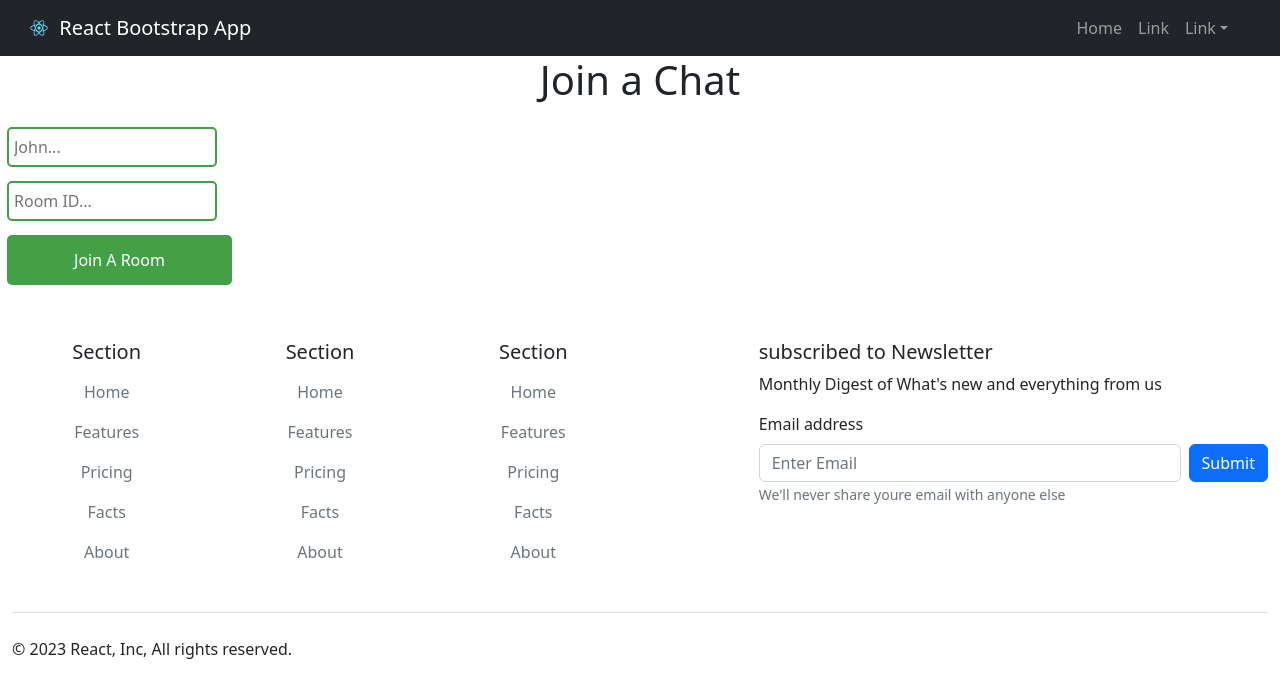
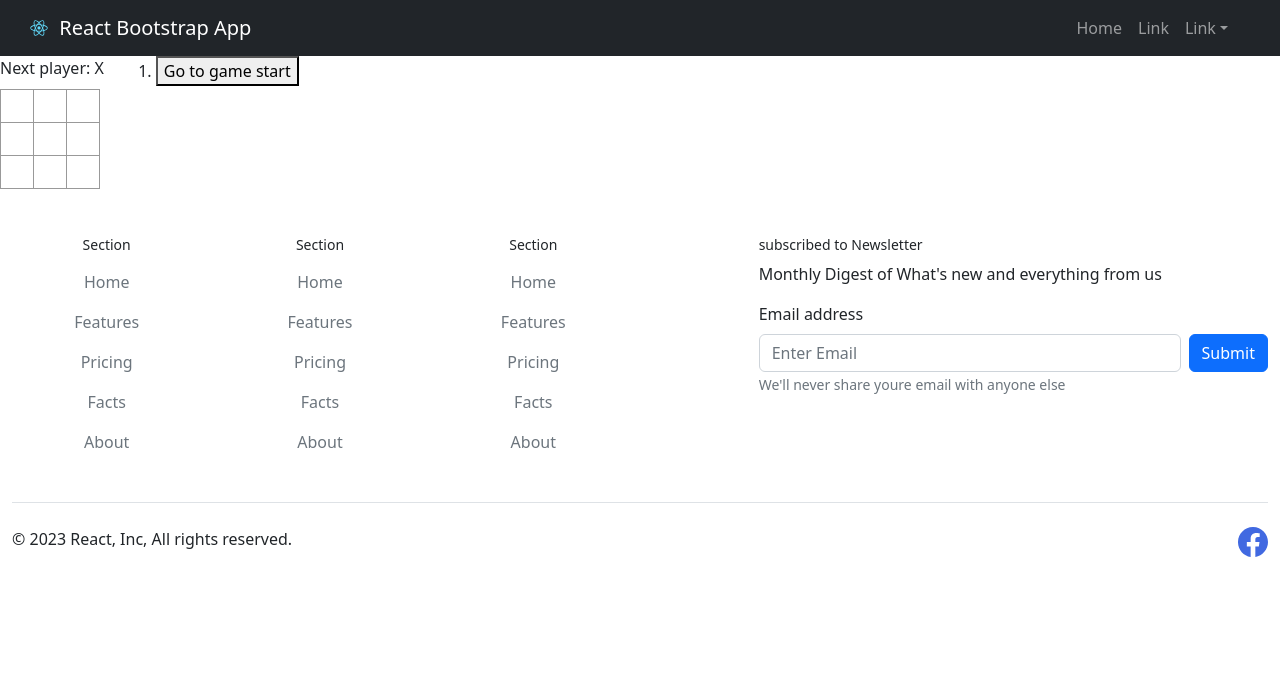
Before and after one commit to jozhuare99/boilerplate_M_E_R_N, a React (Create React App) app in the folder client/: page / in a window 1280 px wide. Shown: the top 698 px of the page. Built offline with nearby package versions, Linux system fonts and the light colour scheme; no server answers.

Commit message:
games tic tac toe

```diff
--- a/client/package.json
+++ b/client/package.json
@@ -9,6 +9,7 @@
     "bootstrap": "^5.2.3",
     "react": "^18.2.0",
     "react-bootstrap": "^2.7.0",
+    "react-bootstrap-icons": "^1.10.2",
     "react-dom": "^18.2.0",
     "react-router-bootstrap": "^0.26.2",
     "react-scripts": "5.0.1",
--- a/client/src/App.js
+++ b/client/src/App.js
@@ -1,26 +1,28 @@
 import './App.css';
 import Header from './Header/Header.jsx';
+import TicTacToe from './Pages/TicTacToe.jsx';
 import Chat  from './Chat.js';
 import Footer from './Footer/Index';
 import io from 'socket.io-client'
 import { useState } from 'react';
 
-const socket = io.connect("http://localhost:3001")
+// const socket = io.connect("http://localhost:3001")
 
 function App() {
-  const [username, setUsername] = useState("")
-  const [room, setRoom] = useState("")
-  const [showChat, setShowChat] = useState(false)
-  const joinRoom = ()=>{
-    if(username !== "" && room !== ""){
-      socket.emit("join_room", room)
-      setShowChat(true)
-    }
-  }
+  // const [username, setUsername] = useState("")
+  // const [room, setRoom] = useState("")
+  // const [showChat, setShowChat] = useState(false)
+  // const joinRoom = ()=>{
+  //   if(username !== "" && room !== ""){
+  //     socket.emit("join_room", room)
+  //     setShowChat(true)
+  //   }
+  // }
   return (
     <div className="App">
       <Header />
-     {!showChat ? (
+      <TicTacToe />
+     {/* {!showChat ? (
       <div className='joinChatContainer'>
         <h3> Join a Chat</h3>
         <input type="text" placeholder='John...' onChange={(event)=>{setUsername(event.target.value)}}></input>
@@ -29,7 +31,7 @@
       </div>
      ): (
       <Chat socket={socket} username={username} room={room}/>
-     )}
+     )} */}
      <Footer />
     </div>
   );
--- a/client/src/Footer/Index.jsx
+++ b/client/src/Footer/Index.jsx
@@ -1,9 +1,11 @@
 import React, {useState} from 'react'
 import logo from '../logo.svg'
 import { Container, Row, Col, Nav, Form, Button} from 'react-bootstrap'
+import * as Icon from 'react-bootstrap-icons';
+
+const ThisYear = new Date().getFullYear();
 
 export default function Index() {
-    const ThisYear = useState(new Date(Date.now()).getFullYear())
   return (
    <footer className='pt-5'>
     <Container fluid>
@@ -87,7 +89,7 @@
     <div className='d-flex flex-column flex-sm-row justify-content-between py-4 my-4 border-top'>
         <p className="">&copy; {ThisYear} React, Inc, All rights reserved.</p>
         <ul className='list-unstyled d-flex'>
-            <li className=''></li>
+            <li><Icon.Facebook size={30} title='fb' color='royalblue' /></li>
         </ul>
     </div>
     </Container>
--- /dev/null
+++ b/client/src/Pages/TicTacToe.jsx
@@ -0,0 +1,111 @@
+import '../Styles/tictactoe.css';
+import { useState } from 'react';
+function Square({value, onSquareClick}){
+    return(
+        <button className='square' onClick={onSquareClick}>
+            {value}
+        </button>
+    )
+}
+ function Board({xIsNext, squares, onPlay}){
+     function handleClick(i){
+        if(calculateWinner(squares) || squares[i]){
+            return;
+        }
+        const nextSquares = squares.slice();
+        if(xIsNext){
+            nextSquares[i] = 'X';
+        } else {
+            nextSquares[i] = 'O';
+        }
+        onPlay(nextSquares);
+    }
+    const winner  = calculateWinner(squares);
+    let status;
+    if(winner){
+        status = 'Winner: ' + winner;
+    } else {
+        status = 'Next player: '+ (xIsNext ? 'X' :  'O');
+    }
+    return(
+        <div>
+            <div className='status'>{status}</div>
+            <div className='board-row'>
+                <Square value={squares[0]} onSquareClick={()=> handleClick(0)} />
+                <Square value={squares[1]} onSquareClick={()=> handleClick(1)} />
+                <Square value={squares[2]} onSquareClick={()=> handleClick(2)} />
+            </div>
+            <div className='board-row'>
+                <Square value={squares[3]} onSquareClick={()=> handleClick(3)} />
+                <Square value={squares[4]} onSquareClick={()=> handleClick(4)} />
+                <Square value={squares[5]} onSquareClick={()=> handleClick(5)} />
+            </div>
+            <div className='board-row'>
+                <Square value={squares[6]} onSquareClick={()=> handleClick(6)} />
+                <Square value={squares[7]} onSquareClick={()=> handleClick(7)} />
+                <Square value={squares[8]} onSquareClick={()=> handleClick(8)} />
+            </div>
+        </div>
+    )
+}
+export default function Game(){
+    const [history, setHistory] = useState([Array(9).fill(null)]);
+    const [currentMove, setCurrentMove] = useState(0)
+    const xIsNext = currentMove % 2 === 0;
+    const currentSquares = history[currentMove];
+    function handlePlay(nextSquares){
+        const nextHistory = [...history.slice(0, currentMove + 1), nextSquares];
+        setHistory(nextHistory)
+        setCurrentMove(nextHistory.length - 1)
+    }
+    function jumpTo(nextMove){
+        setCurrentMove(nextMove)
+    }
+    const  Moves = history.map((squares,move)=>{
+        let description;
+        if(move >0){
+            description = 'Goto move #' + move;
+        } else {
+            description = 'Go to game start';
+        }
+        return(
+            <li key={move}>
+                <button onClick={()=> jumpTo(move)}>{description}</button>
+            </li>
+        )
+    })
+    return(
+        <div className='game'>
+            <div className='game-board'>
+                <Board xIsNext={xIsNext} squares={currentSquares} onPlay={handlePlay} />
+            </div>
+            <div className='game-info'>
+                <ol>{Moves}</ol>
+            </div>
+        </div>
+    )
+}
+
+function calculateWinner(squares){
+    const lines = [
+        [0,1,2],
+        [3,4,5],
+        [6,7,8],
+        [0,3,6],
+        [1,4,7],
+        [2,5,8],
+        [0,4,8],
+        [2,4,6]
+    ];
+    for(let i = 0; i<lines.length; i++){
+        const [a,b,c] = lines[i]
+        // console.log(squares[a],squares[b],squares[c]);
+
+        if(squares[a] && squares[a] === squares[b] && squares[a] === squares[c])
+        {
+            return squares[a];
+        }
+
+    }
+    return null;
+}
--- /dev/null
+++ b/client/src/Styles/tictactoe.css
@@ -0,0 +1,74 @@
+
+
+  h1 {
+    margin-top: 0;
+    font-size: 22px;
+  }
+
+  h2 {
+    margin-top: 0;
+    font-size: 20px;
+  }
+
+  h3 {
+    margin-top: 0;
+    font-size: 18px;
+  }
+
+  h4 {
+    margin-top: 0;
+    font-size: 16px;
+  }
+
+  h5 {
+    margin-top: 0;
+    font-size: 14px;
+  }
+
+  h6 {
+    margin-top: 0;
+    font-size: 12px;
+  }
+
+  code {
+    font-size: 1.2em;
+  }
+
+  ul {
+    padding-left: 20px;
+  }
+
+
+
+  .square {
+    background: #fff;
+    border: 1px solid #999;
+    float: left;
+    font-size: 24px;
+    font-weight: bold;
+    line-height: 34px;
+    height: 34px;
+    margin-right: -1px;
+    margin-top: -1px;
+    padding: 0;
+    text-align: center;
+    width: 34px;
+  }
+
+  .board-row:after {
+    clear: both;
+    content: '';
+    display: table;
+  }
+
+  .status {
+    margin-bottom: 10px;
+  }
+  .game {
+    display: flex;
+    flex-direction: row;
+  }
+
+  .game-info {
+    margin-left: 20px;
+  }
```
Also changed, not shown: 1 other file (tests, documents, lock files or other folders).
